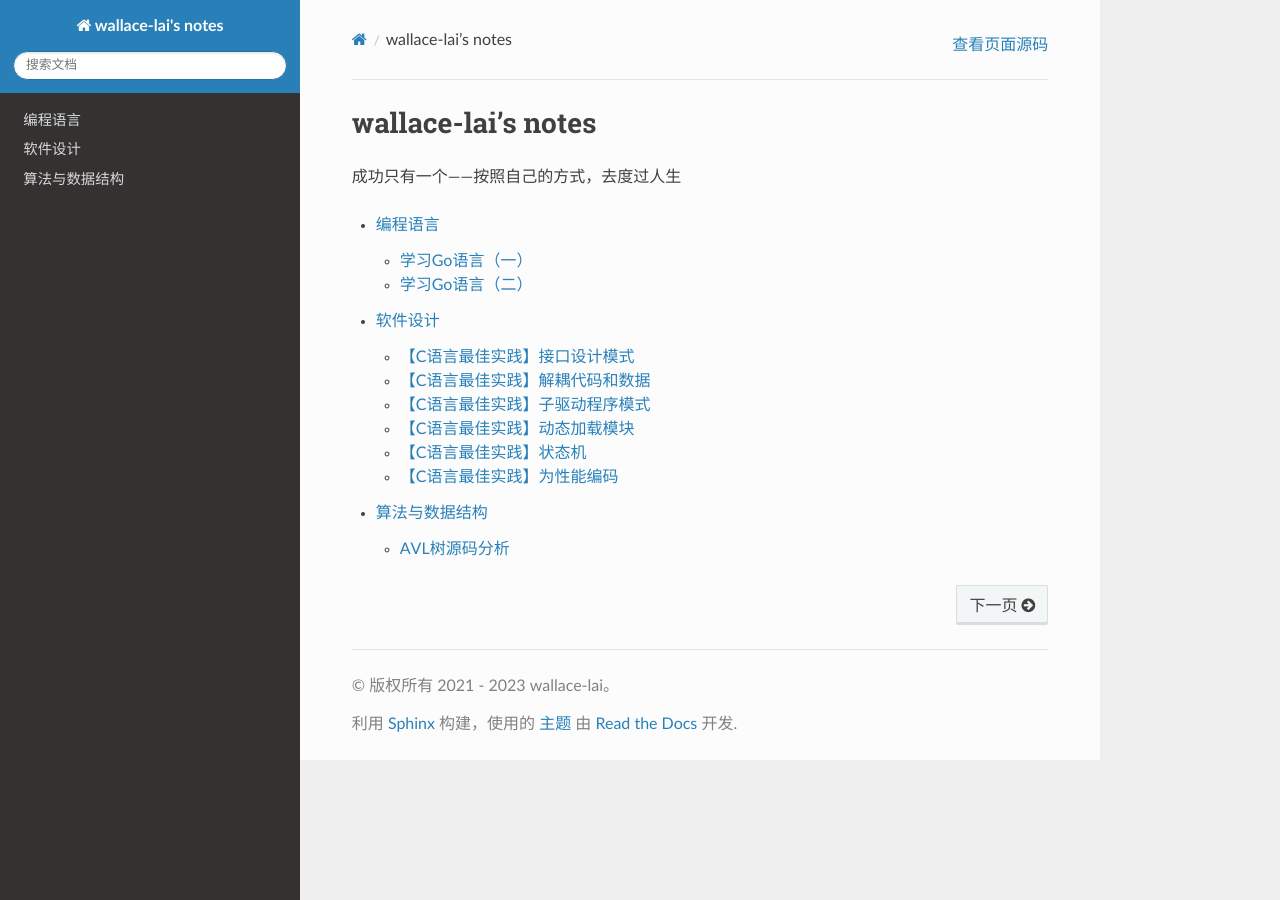
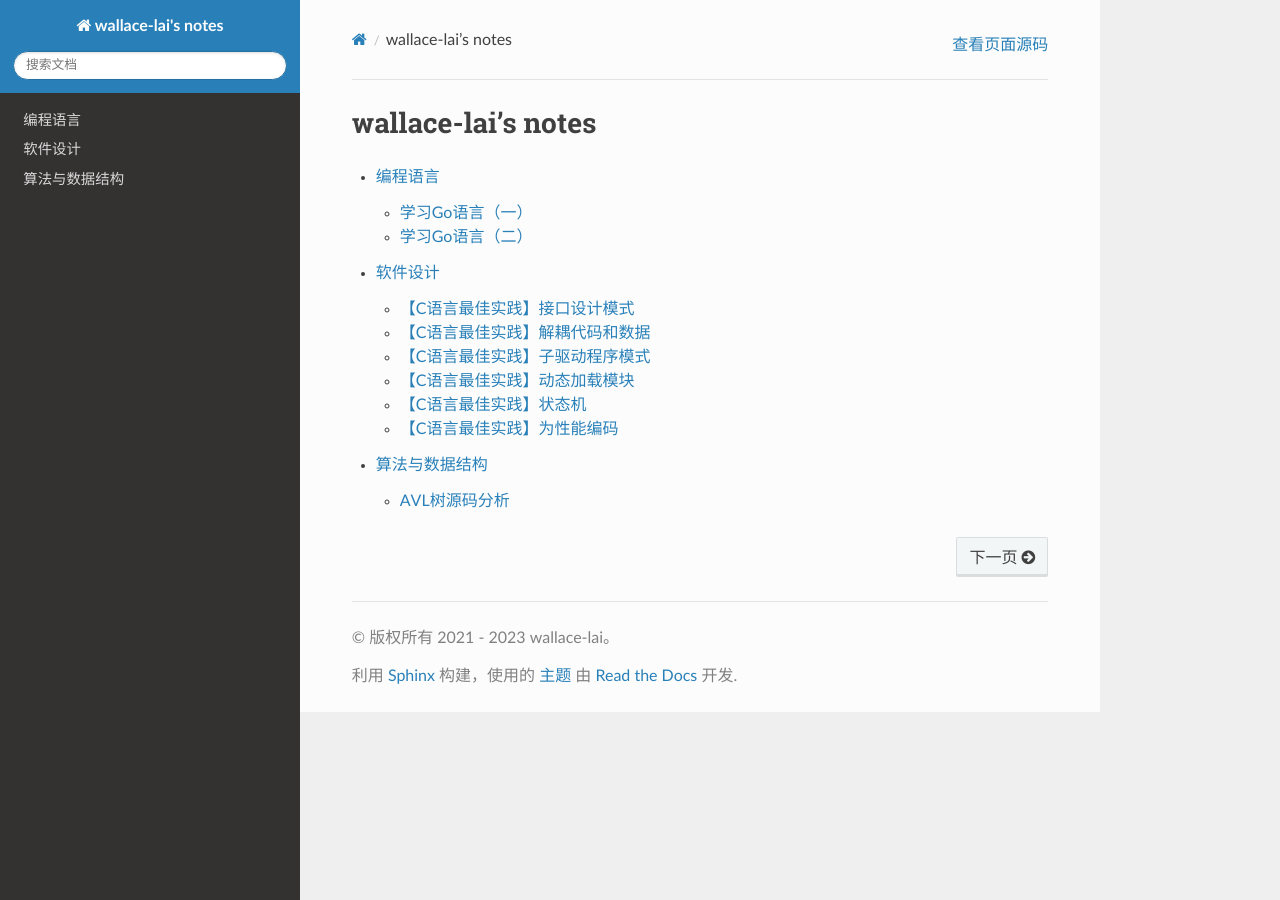
Before and after one commit to wallace-lai/learning-notes, a Sphinx documentation site: the page built from source/index.rst, in a window 1280 px wide. Built offline with Sphinx 7.4.7 and the Read the Docs theme 2.0.0, drawn with Linux system fonts in a browser that asks for light colours.

Commit message:
remove motto

```diff
--- a/source/index.rst
+++ b/source/index.rst
@@ -5,8 +5,6 @@
 
 wallace-lai's notes
 ===============================================
-
-| 成功只有一个——按照自己的方式，去度过人生
 
 .. toctree::
    :maxdepth: 2
```
